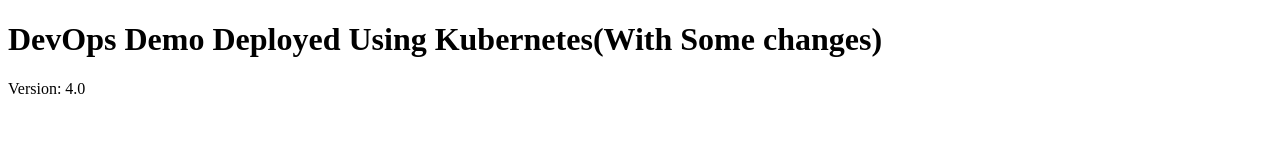
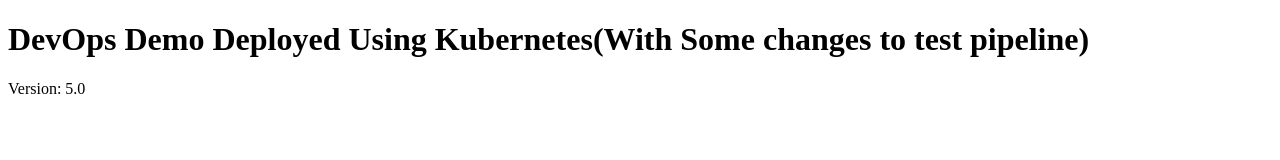
Before and after one commit to mohadsaeed07/devops-demo, a plain HTML site: page index.html in a window 1280 px wide. Drawn offline with Linux system fonts and the light colour scheme.

Commit message:
Change 5.0 in code

```diff
--- a/index.html
+++ b/index.html
@@ -5,7 +5,7 @@
     <title>DevOps Demo</title>
 </head>
 <body>
-    <h1>DevOps Demo Deployed Using Kubernetes(With Some changes)</h1>
-    <p>Version: 4.0</p>
+    <h1>DevOps Demo Deployed Using Kubernetes(With Some changes to test pipeline)</h1>
+    <p>Version: 5.0</p>
 </body>
 </html>
```
